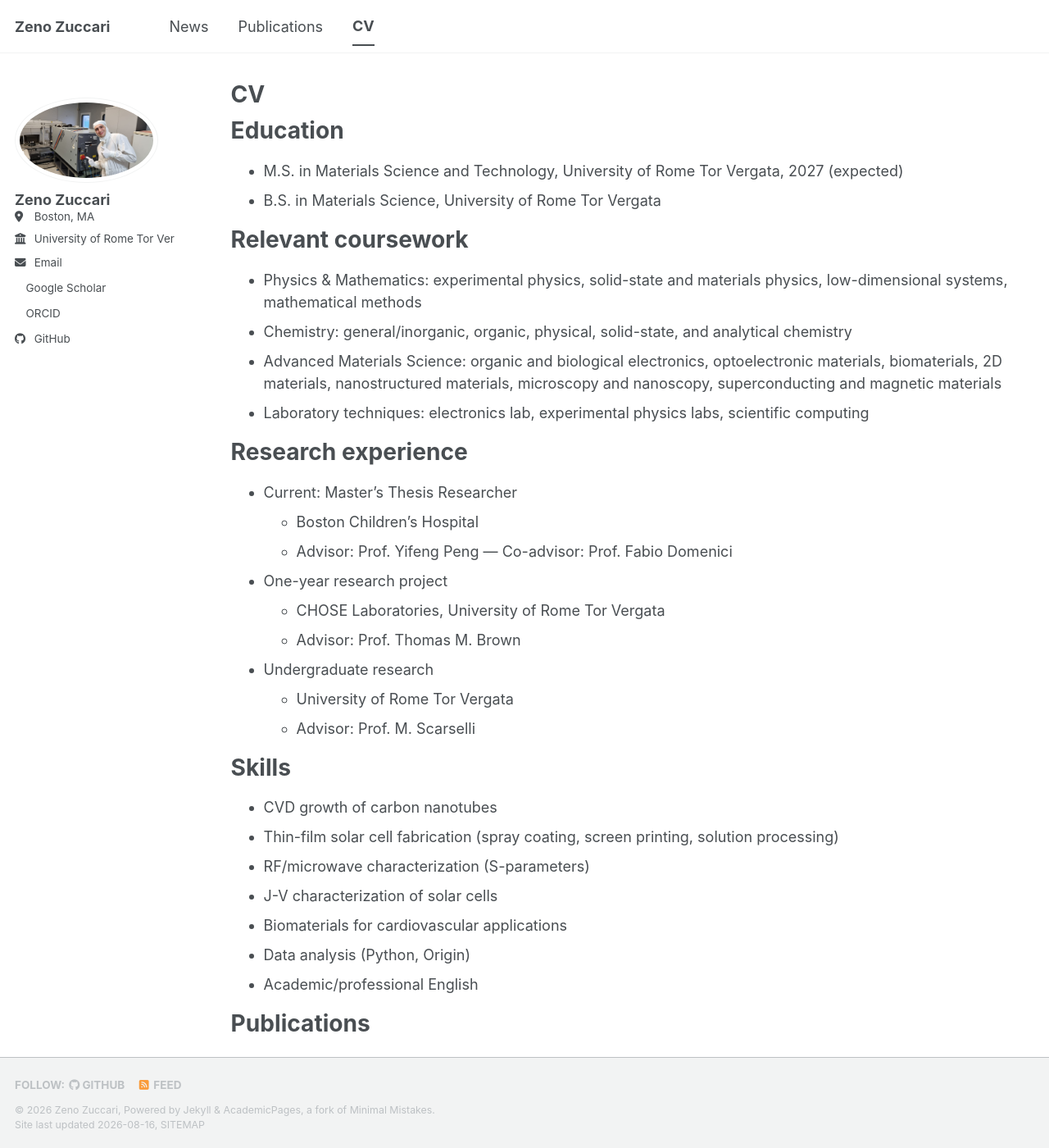
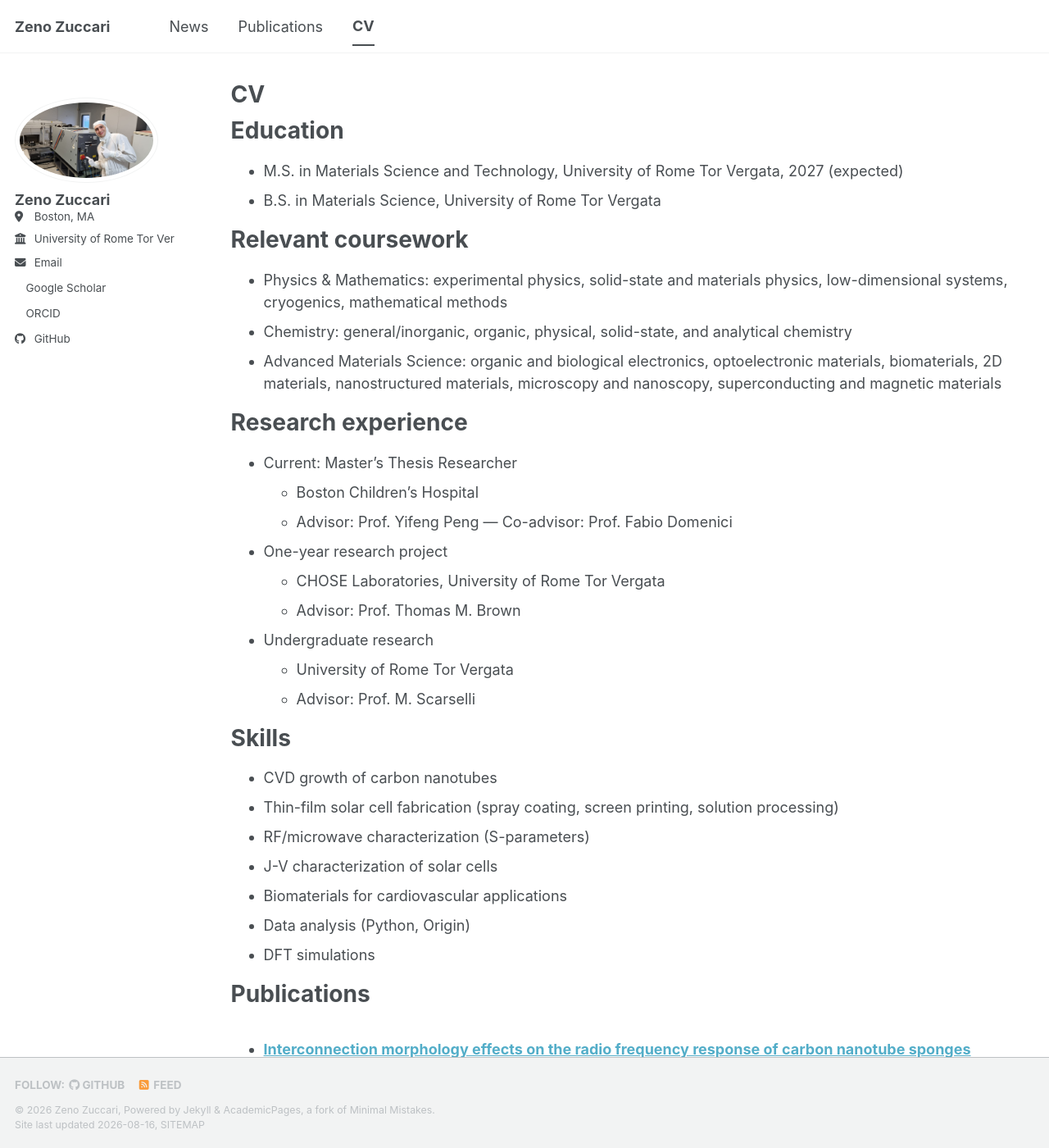
Before and after one commit to zzuccari/portfolio, a Jekyll site: the page built from _pages/cv.md, in a window 1280 px wide and 1400 px high. Shown: the whole window at 82% size. Built offline with Jekyll 4.4.1, drawn with Linux system fonts in a browser that asks for light colours; a style sheet for code colours, icons or effects is not loaded.

Commit message:
Add cryogenics and DFT simulations, remove English/lab techniques entries

```diff
--- a/_pages/cv.md
+++ b/_pages/cv.md
@@ -16,10 +16,9 @@ Education
 
 Relevant coursework
 ======
-* Physics & Mathematics: experimental physics, solid-state and materials physics, low-dimensional systems, mathematical methods
+* Physics & Mathematics: experimental physics, solid-state and materials physics, low-dimensional systems, cryogenics, mathematical methods
 * Chemistry: general/inorganic, organic, physical, solid-state, and analytical chemistry
 * Advanced Materials Science: organic and biological electronics, optoelectronic materials, biomaterials, 2D materials, nanostructured materials, microscopy and nanoscopy, superconducting and magnetic materials
-* Laboratory techniques: electronics lab, experimental physics labs, scientific computing
 
 Research experience
 ======
@@ -43,7 +42,7 @@ Skills
 * J-V characterization of solar cells
 * Biomaterials for cardiovascular applications
 * Data analysis (Python, Origin)
-* Academic/professional English
+* DFT simulations
 
 Publications
 ======
```
Also changed, not shown: _pages/about.md (+1 -1 lines).
